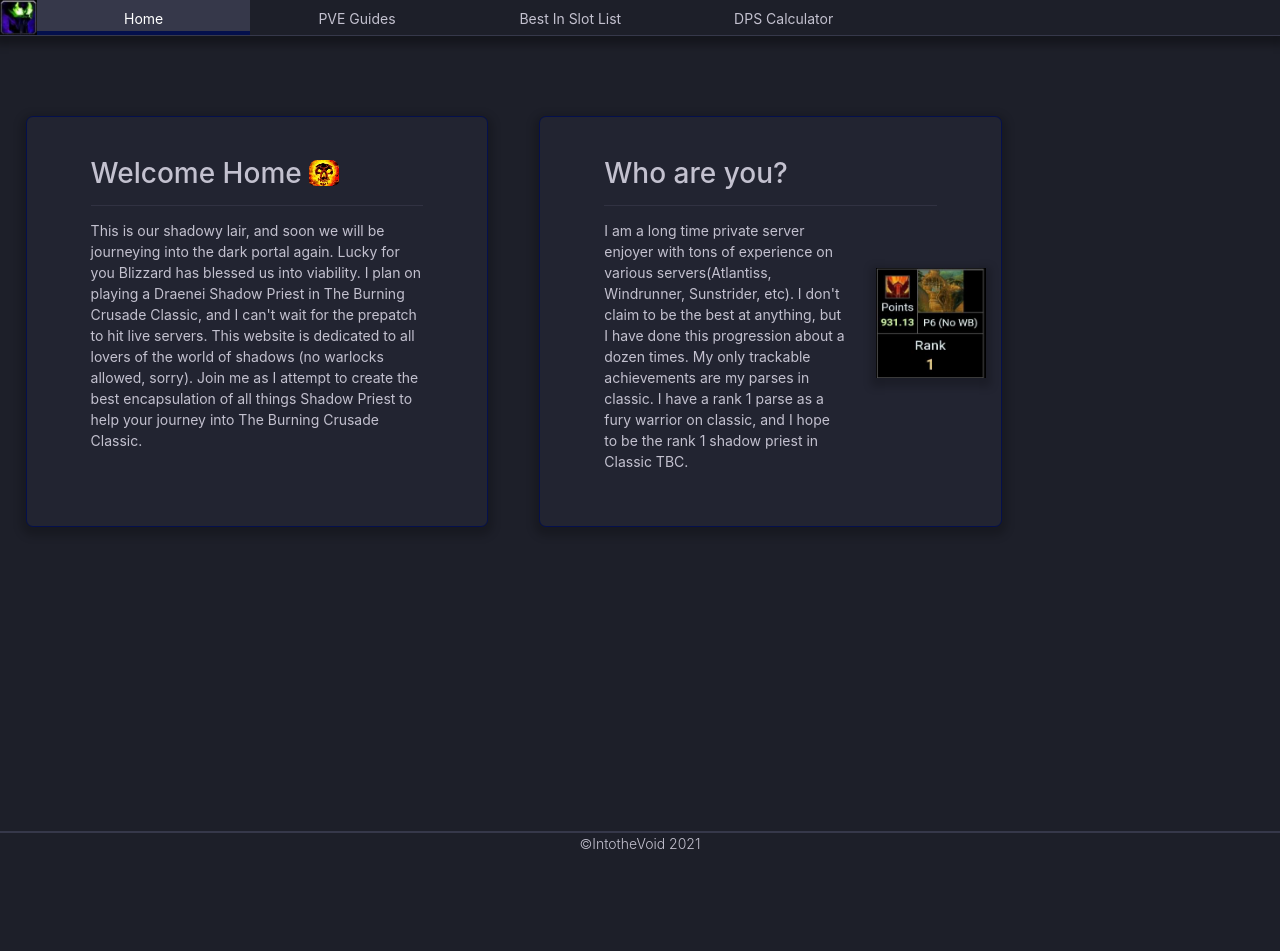
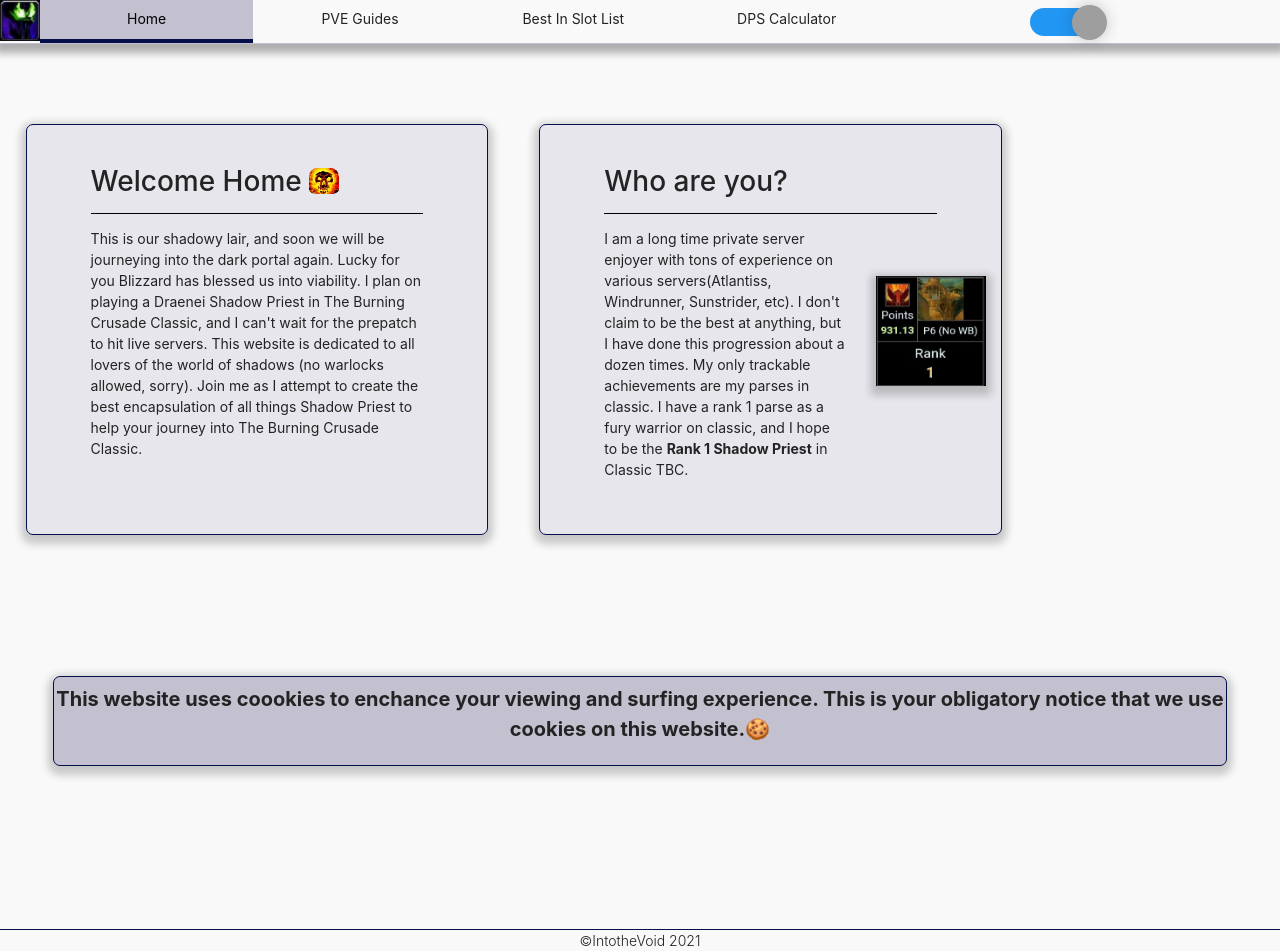
Before and after one commit to codyhinz/intoTheVoid, a PHP site: page / in a window 1280 px wide. Before the commit the page ends 849 px from the top, so only its background shows below. Run offline with PHP 8.4, Linux system fonts and the light colour scheme; grey boxes are pictures that could not be loaded.

Commit message:
Updated style a bit, added switch for different styling

```diff
--- a/index.php
+++ b/index.php
@@ -12,7 +12,7 @@
         <h2>Who are you?</h2><hr/>
         <div class="row">
             <div class="col-xl-9 col-lg-9 col-md-9 col-sm-7 col-5">
-                <p>I am a long time private server enjoyer with tons of experience on various servers(Atlantiss, Windrunner, Sunstrider, etc). I don't claim to be the best at anything, but I have done this progression about a dozen times. My only trackable achievements are my parses in classic. I have a rank 1 parse as a fury warrior on classic, and I hope to be the rank 1 shadow priest in Classic TBC.</p>
+                <p>I am a long time private server enjoyer with tons of experience on various servers(Atlantiss, Windrunner, Sunstrider, etc). I don't claim to be the best at anything, but I have done this progression about a dozen times. My only trackable achievements are my parses in classic. I have a rank 1 parse as a fury warrior on classic, and I hope to be the <span class="font-weight-bold">Rank 1 Shadow Priest</span> in Classic TBC.</p>
             </div>
             <div class="col-xl-2 col-lg-2 col-md-2 col-sm-4 col-6">
                 <img src="./view/rank1.jpg" width="110" height="110" alt="Rank 1 Parse" class="parseicon">
--- a/model/jsfunctions.js
+++ /dev/null
@@ -1 +0,0 @@
-// Needs updating soon.
--- a/view/footer.php
+++ b/view/footer.php
@@ -1,3 +1,6 @@
+<div class="container col-11 cookiespopup">
+    <p class="text-center">This website uses coookies to enchance your viewing and surfing experience. This is your obligatory notice that we use cookies on this website.🍪</p>
+</div>
 <footer>
     <div class="container text-center font-weight-light">&#169;IntotheVoid 2021</div>
 </footer>
--- a/view/header.php
+++ b/view/header.php
@@ -10,7 +10,6 @@
     <script src="https://ajax.googleapis.com/ajax/libs/jquery/3.5.1/jquery.min.js"></script>
     <script src="https://cdnjs.cloudflare.com/ajax/libs/popper.js/1.16.0/umd/popper.min.js"></script>
     <script src="https://maxcdn.bootstrapcdn.com/bootstrap/4.5.2/js/bootstrap.min.js"></script>
-    <script src="./model/jsfunctions.js"></script>
     <?php
         switch($page) {
             case 'home':
@@ -27,12 +26,46 @@
 <body>
     <div class="container-fluid navrow">
         <div class="row">
-            <img src="./view/shadowformicon.jpg" width="37" height="35" margin-left="0" alt="Shadow Form Icon">
+            <img src="./view/shadowformicon.jpg" width="40" height="41" margin-left="0" alt="Shadow Form Icon">
             <div class="heading navigation col-2" id="<?php if ($page == "home"){ echo "active";}?>"><a href="#" class="stretched-link">Home</a></div>
             <div class="heading navigation col-2" id="<?php if ($page == "pveguide"){ echo "active";}?>"><a href="#">PVE Guides</a></div>
             <div class="heading navigation col-2" id="<?php if ($page == "bislist"){ echo "active";}?>"><a href="#">Best In Slot List</a></div>
             <div class="heading navigation col-2" id="<?php if ($page == "dpscalulator"){ echo "active";}?>"><a href="#">DPS Calculator</a></div>
             <div class="col-1"></div>
-            <div class="heading col-2"></div>
+            <div class="heading col-2">
+                <div class="container">
+                    <label id="switch" class="switch">
+                        <input type="checkbox" onchange="toggleTheme()" id="slider">
+                        <span class="slider round"></span>
+                    </label>
+                </div>
+            <script>
+                // function to set a given theme/color-scheme
+                function setTheme(themeName) {
+                    localStorage.setItem('theme', themeName);
+                    document.documentElement.className = themeName;
+                }
+
+                // function to toggle between light and dark theme
+                function toggleTheme() {
+                    if (localStorage.getItem('theme') === 'theme-dark') {
+                        setTheme('theme-light');
+                    } else {
+                        setTheme('theme-dark');
+                    }
+                }
+
+                // Immediately invoked function to set the theme on initial load
+                (function () {
+                    if (localStorage.getItem('theme') === 'theme-dark') {
+                        setTheme('theme-dark');
+                        document.getElementById('slider').checked = false;
+                    } else {
+                        setTheme('theme-light');
+                    document.getElementById('slider').checked = true;
+                    }
+                })();
+            </script>
+            </div>
         </div>
     </div>
--- a/view/style.css
+++ b/view/style.css
@@ -1,17 +1,24 @@
 :root {
-    --dark-bg-primary-color: #1D1F29;
-    --dark-bg-secondary-color: #222431;
-    --dark-bg-tertiary-color: #36384A;
-    --dark-text-primary-color: #C3C1CF;
-    --dark-text-active-color: #fff;
     --offset-color: #04104C;
-    --light-bg-primary-color: ;
-    --light-bg-secondary-color: ;
-    --light-bg-tertiary-color: ;
-    --light-text-primary-color: ;
-    --light-text-active-color: ;
+
     font-size: 14px;
-    font-family: "Shadowy", sans-serif;
+    font-family: "Arial", sans-serif;
+}
+
+.theme-dark {
+    --bg-primary-color: #1D1F29;
+    --bg-secondary-color: #222431;
+    --bg-tertiary-color: #36384A;
+    --text-primary-color: #C3C1CF;
+    --text-active-color: #fff;
+}
+
+.theme-light {
+    --bg-primary-color: #f9f9fa;
+    --bg-secondary-color: #e7e6ec;
+    --bg-tertiary-color: #c3c1cf;
+    --text-primary-color: #232323;
+    --text-active-color: #000;
 }
 
 
@@ -19,27 +26,27 @@ body {
     margin: 0;
     width: auto;
     height: auto;
-    background-color: var(--dark-bg-primary-color);
-    color: var(--dark-text-primary-color);
+    background-color: var(--bg-primary-color);
+    color: var(--text-primary-color);
 }
 
 #active a {
     text-decoration: none;
-    color: var(--dark-text-active-color);
+    color: var(--text-active-color);
 }
 
 #active {
-    background-color: var(--dark-bg-tertiary-color);
+    background-color: var(--bg-tertiary-color);
     border-bottom: 0.3rem var(--offset-color) solid;
 }
 
 .navigation:hover {
-    background-color: var(--dark-bg-secondary-color);
+    background-color: var(--bg-secondary-color);
     border-bottom: 0.1rem var(--offset-color) solid;
 }
 
 .navrow {
-    border-bottom: 1px var(--dark-bg-tertiary-color) solid;
+    border-bottom: 1px var(--bg-tertiary-color) solid;
     -webkit-box-shadow: 0px 4px 8px 5px rgba(0,0,0,0.31);
     box-shadow: 0px 4px 8px 5px rgba(0,0,0,0.31);
 }
@@ -53,7 +60,7 @@ body {
     margin: 10vh 2vw;
     border: 0.1rem var(--offset-color) solid;
     border-radius: 0.5rem;
-    background-color: var(--dark-bg-secondary-color);
+    background-color: var(--bg-secondary-color);
     padding: 5vh 5vw;
     -webkit-box-shadow: 0px 4px 8px 5px rgba(0,0,0,0.2);
     box-shadow: 0px 4px 8px 5px rgba(0,0,0,0.2);
@@ -61,15 +68,15 @@ body {
 
 p {
 
-    color: var(--dark-text-primary-color);
+    color: var(--text-primary-color);
 }
 
 h3 {
-    color: var(--dark-text-active-color);
+    color: var(--text-active-color);
 }
 
 hr {
-    background-color: var(--dark-bg-tertiary-color);
+    background-color: var(--text-active-color);
 }
 
 .heading {
@@ -82,18 +89,102 @@ hr {
 
 .navigation a {
     text-decoration: none;
-    color: var(--dark-text-primary-color);
+    color: var(--text-primary-color);
 }
 
 footer {
     margin: 28vh 0 0 0;
-    border-top: 2px var(--dark-bg-tertiary-color) solid;
+    border-top: 1px var(--offset-color) solid;
 }
 
 .parseicon {
     -webkit-box-shadow: 0px 4px 8px 5px rgba(0,0,0,0.2);
     box-shadow: 0px 4px 8px 5px rgba(0,0,0,0.2);
     margin-top: 6vh;
+}
+
+.switch {
+    position: relative;
+    display: inline-block;
+    width: 70px;
+    height: 28px;
+  }
+
+/* Hide default HTML checkbox */
+.switch input {
+    opacity: 0;
+    width: 0;
+    height: 0;
+}
+
+/* The slider */
+.slider {
+    position: absolute;
+    cursor: pointer;
+    top: 0;
+    left: 0;
+    right: 0;
+    bottom: 0;
+    background-color: #36384A;
+    -webkit-transition: 0.4s;
+    transition: 0.4s;
+}
+
+.slider:before {
+    position: absolute;
+    content: "";
+    height: 35px;
+    width: 35px;
+    left: 0px;
+    bottom: 4px;
+    top: 0;
+    bottom: 0;
+    margin: auto 0;
+    -webkit-transition: 0.4s;
+    transition: 0.4s;
+    box-shadow: 0 0px 15px #2020203d;
+    background: white url('https://i.ibb.co/FxzBYR9/night.png');
+    background-repeat: no-repeat;
+    background-position: center;
+}
+
+input:checked + .slider {
+    background-color: #2196f3;
+}
+
+input:focus + .slider {
+    box-shadow: 0 0 1px #2196f3;
+}
+
+input:checked + .slider:before {
+    -webkit-transform: translateX(42px);
+    -ms-transform: translateX(42px);
+    transform: translateX(42px);
+    background: white url('https://i.ibb.co/7JfqXxB/sunny.png');
+    background-repeat: no-repeat;
+    background-position: center;
+}
+
+.slider.round {
+    border-radius: 34px;
+}
+
+.slider.round:before {
+    border-radius: 50%;
+}
+
+.cookiespopup {
+    border: 1px var(--offset-color) solid;
+    position: sticky;
+    z-index: 1;
+    padding: 0.5rem 0;
+    background-color: var(--bg-tertiary-color);
+    top: 84.5vh;
+    border-radius: 0.5rem;
+    font-size: 20px;
+    font-weight: bold;
+    -webkit-box-shadow: 0px 4px 8px 5px rgba(0,0,0,0.2);
+    box-shadow: 0px 4px 8px 5px rgba(0,0,0,0.2);
 }
 
 @media screen and (max-width: 1006px) {
```
Also changed, not shown: view/muted.png (deleted), view/unmuted.png (deleted), 1 other file.
